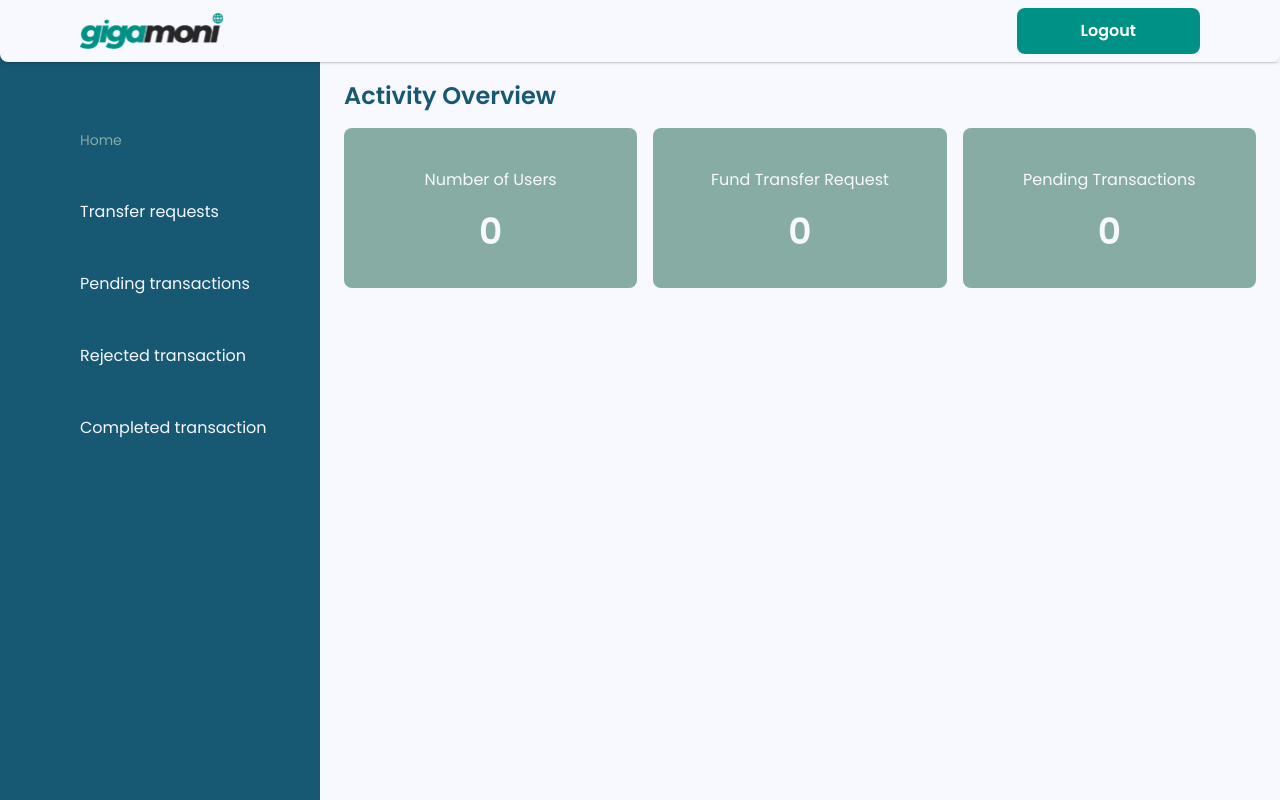
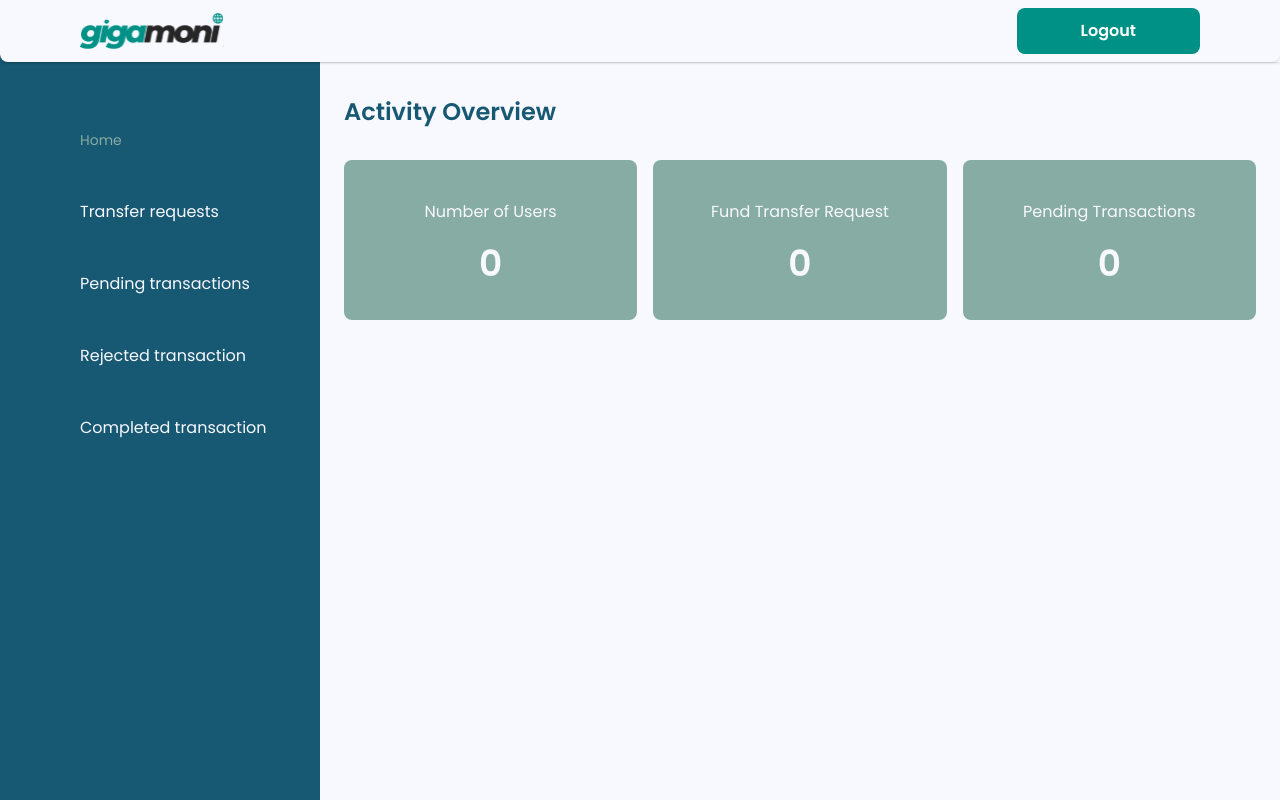
Before and after one commit to himarnoel/gigamoniadmin, a React (Vite) app: page / in a window 1280 px wide. Built offline with nearby package versions, Linux system fonts and the light colour scheme.

Commit message:
worked on  side nav bar and home

```diff
--- a/src/Components/SideNav.jsx
+++ b/src/Components/SideNav.jsx
@@ -7,7 +7,7 @@ const SideNav = () => {
   const activeLink = "mt-5 cursor-pointer text-[#87ACA3] text-sm";
   const normalLink = "mt-5 cursor-pointer text-[#F8F8FF] text-base";
   return (
-    <div className="font-poppins  flex flex-col  2xl:pl-[10rem]  text-[#F8F8FF] xl:pl-[5rem] lg:pl-10 mt-20">
+    <div className="font-poppins  flex flex-col   2xl:pl-[10rem]  text-[#F8F8FF] xl:pl-[5rem] lg:pl-10 mt-20">
       {SidebarData.map((data, i) => (
         <div
           key={i}
--- a/src/Paths/Home.jsx
+++ b/src/Paths/Home.jsx
@@ -4,9 +4,9 @@ import SideNav from "../Components/SideNav";
 
 const Home = (props) => {
   return (
-    <div className={`font-poppins bg-[#F8F8FF]  h-screen pt-20 px-6`}>
+    <div className={`font-poppins bg-[#F8F8FF]  h-screen pt-24 px-6`}>
       <p className="text-2xl font-semibold text-[#175873]">Activity Overview</p>
-      <div className="flex w-full gap-x-4 mt-4">
+      <div className="flex w-full gap-x-4 mt-8">
         <div className="rounded-lg bg-[#87ACA3] flex flex-col    pt-10 items-center h-[10rem] w-[20rem] px-2 text-[#F8F8FF]">
           <p className="text-base">Number of Users</p>
           <p className="mt-5 text-4xl font-semibold">0</p>
```
